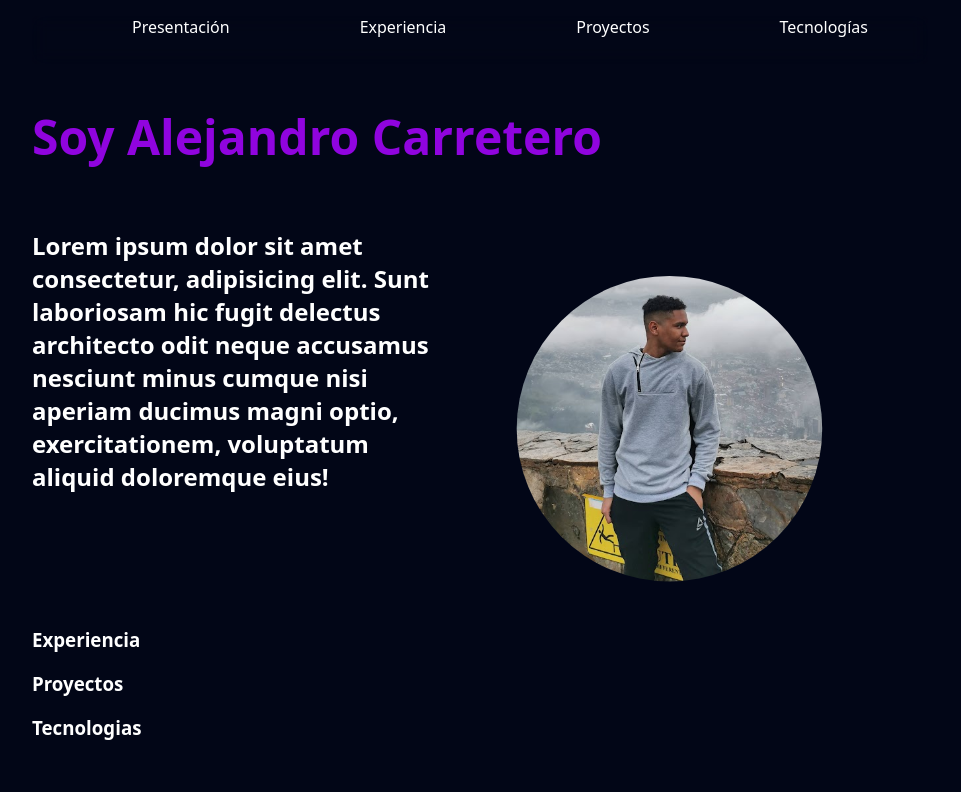
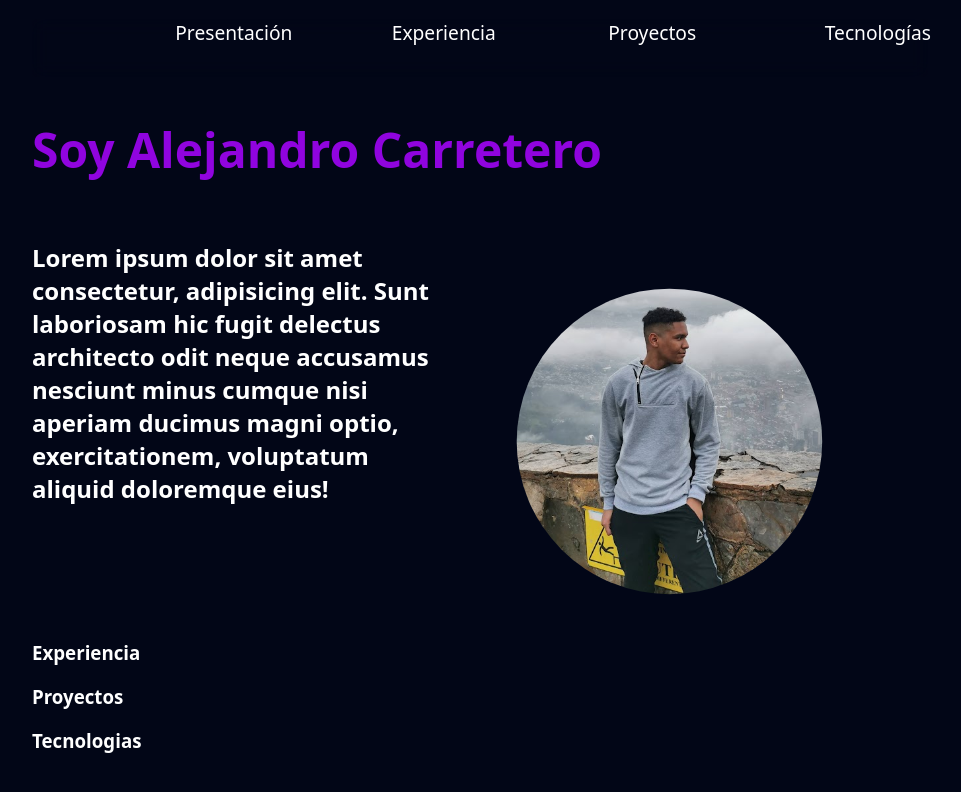
Before and after one commit to chandro-dev/alejocarreteroweb, a React (Vite) app: page / in a window 1280 px wide. Shown: the top 792 px of the page, without its empty margins (160-1121 px from the left). Built offline with nearby package versions, Linux system fonts and the light colour scheme.

Commit message:
blur menu

```diff
--- a/src/HeaderSection.css
+++ b/src/HeaderSection.css
@@ -4,6 +4,7 @@
     z-index: 2;
     height: 3em;
     top: 0;
+    font-size: 1.2em;
     width: 100%;
     backdrop-filter: blur(8px);
 }
@@ -12,7 +13,6 @@
     margin: 0;
     padding: 0;
     list-style-type: none;
-
 }
 #navHeader ul {
     position: relative;
@@ -21,6 +21,21 @@
     gap: 10px;
 }
 #navHeader li {
-    height: 1em;
-    font-size: 1em;
+    height: 3em;
+    transition: all 0.3s ease;
 }
+#navHeader li:hover {
+    position: relative;
+    color: transparent;
+    text-shadow: 0 0 2em white;
+    font-size: 1.4em;
+    font-weight: 500;
+}
+
+#navHeader ul li::before {
+    transition: all 0.5s ease;
+  }
+#navHeader span {
+    position: absolute;
+    color: white;
+  }
--- a/src/HeaderSection.jsx
+++ b/src/HeaderSection.jsx
@@ -1,12 +1,12 @@
 import './HeaderSection.css'
 export default function HeaderSection() {
-    return (
-        <nav id="navHeader">
-                <ul>
-                <li>Presentación</li>
-                <li>Experiencia</li>
-                <li>Proyectos</li>
-                <li>Tecnologías</li>
-                </ul>
-        </nav>)
+        return (
+                <nav id="navHeader">
+                        <ul>
+                                <li><span>Presentación</span></li>
+                                <li><span>Experiencia</span></li>
+                                <li><span>Proyectos</span></li>
+                                <li><span>Tecnologías</span></li>
+                        </ul>
+                </nav>)
 }
```
